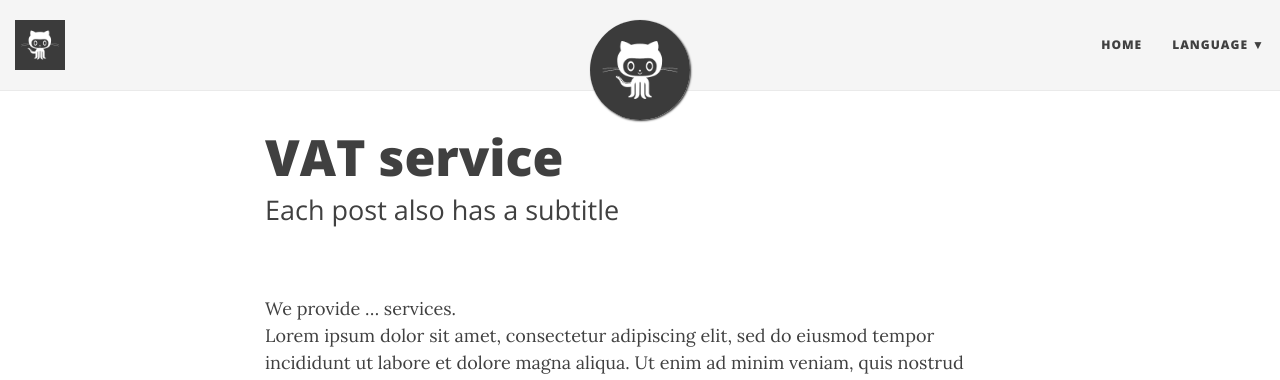
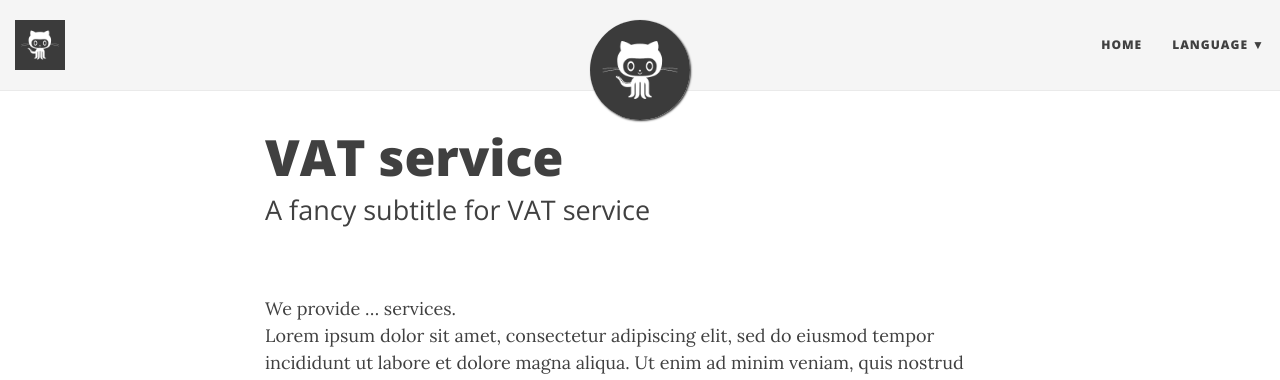
Before and after one commit to PivotServicesNL/PivotServicesNL.github.io, a Jekyll site: the page built from _posts/2019-10-17-VAT.md, in a window 1280 px wide. Shown: the top 380 px of the page. Built offline with Jekyll 4.4.1, drawn with Linux system fonts in a browser that asks for light colours; nearby versions of some CDN libraries.

Commit message:
Add subtitles

```diff
--- a/_posts/2019-10-17-VAT.md
+++ b/_posts/2019-10-17-VAT.md
@@ -1,7 +1,7 @@
 ---
 layout: post
 title: VAT service
-subtitle: Each post also has a subtitle
+subtitle: A fancy subtitle for VAT service
 gh-repo: false
 gh-badge: false
 tags: false
```
Also changed, not shown: _posts/2019-10-15-contactus.md (+1 -0 lines), _posts/2019-10-16-aboutus.md (+1 -0 lines).
